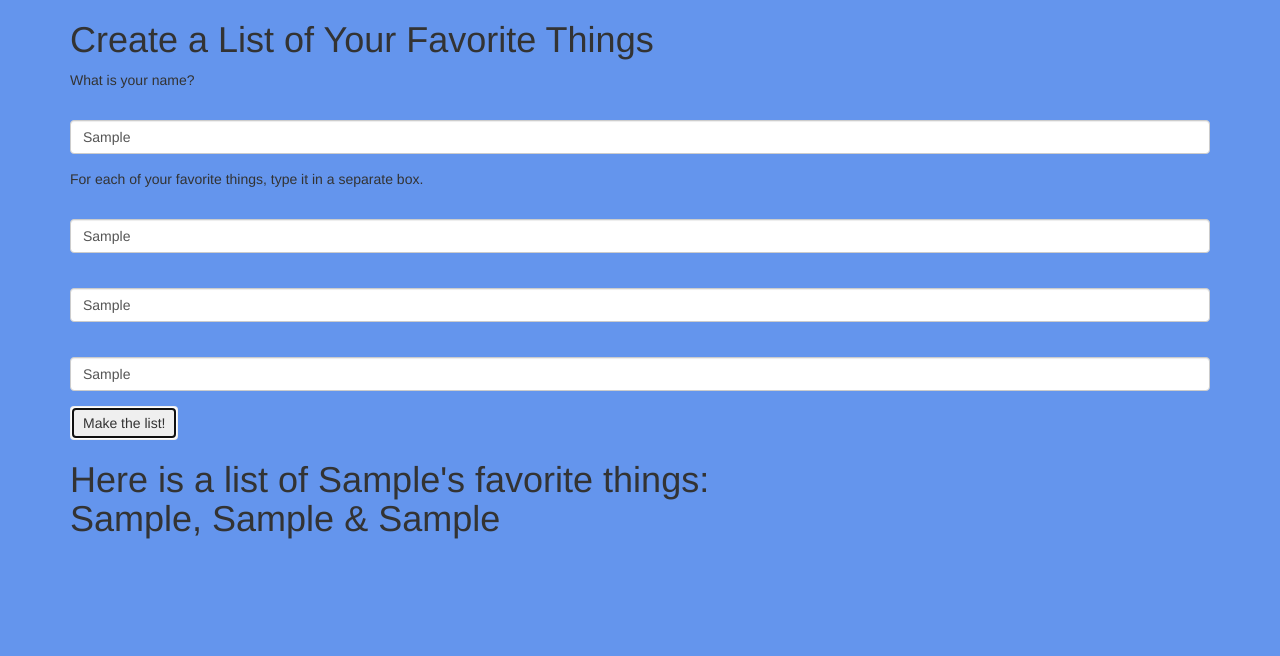
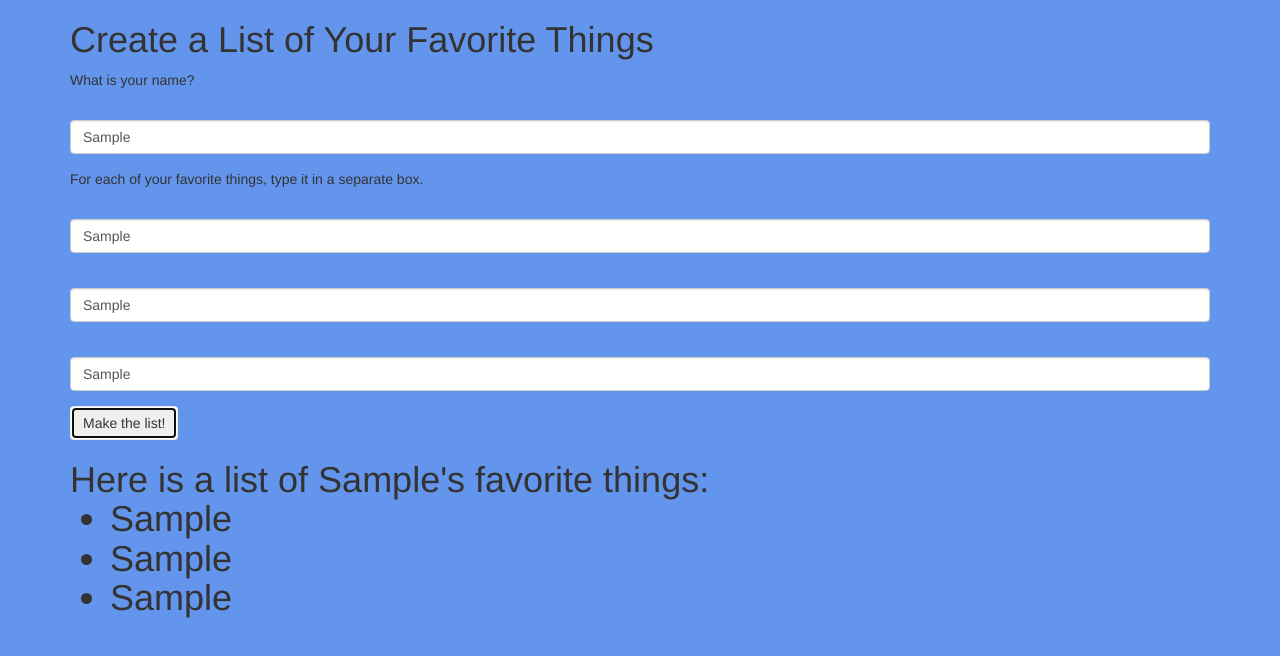
Before and after one commit to lizhartwig/list, a plain HTML site: page index.html in a window 1280 px wide. Both pictures are taken after typing "Sample", "Sample", "Sample", "Sample" into the empty fields and a click on the button "Make the list!". Drawn offline with Linux system fonts and the light colour scheme.

Commit message:
change from inline to list

```diff
--- a/index.html
+++ b/index.html
@@ -1,7 +1,7 @@
 <!DOCTYPE html>
 <html>
 <head>
-	<link href="css/bootstrap.css "rel="stylesheet" type="text/css" >
+  <link href="css/bootstrap.css "rel="stylesheet" type="text/css" >
 	<link href="css/styles.css" rel="stylesheet" type="text/css">
 	<script src="js/jquery-1.11.3.js"></script>
 	<script src="js/scripts.js"></script>
@@ -43,10 +43,11 @@
 
 		<div id="finallist">
 			<h1> Here is a list of <span class="name"></span>'s favorite things: </hi>
-			<p>
-			<span class="favoritething1"></span>,
- 			<span class="favoritething2"></span> &
-			<span class="favoritething3"></span>
+			<ul>
+				<li> <span class="favoritething1"></span> </li>
+ 				<li> <span class="favoritething2"></span> </li>
+				<li> <span class="favoritething3"></span> </li>
+			</ul>
 		</div>
 	</div>
 
--- a/js/scripts.js
+++ b/js/scripts.js
@@ -1,11 +1,12 @@
 $(document).ready(function() {
 	$("#blanks form").submit(function(event) {
-		var nameInput = $("input#name").val();
+	  var nameInput = $("input#name").val();
 		var favoritething1Input = $("input#favoritething1").val();
 		var favoritething2Input = $("input#favoritething2").val();
 		var favoritething3Input = $("input#favoritething3").val();
 
 		$(".name").text(nameInput);
+
 		$(".favoritething1").text(favoritething1Input);
 		$(".favoritething2").text(favoritething2Input);
 		$(".favoritething3").text(favoritething3Input);
```
